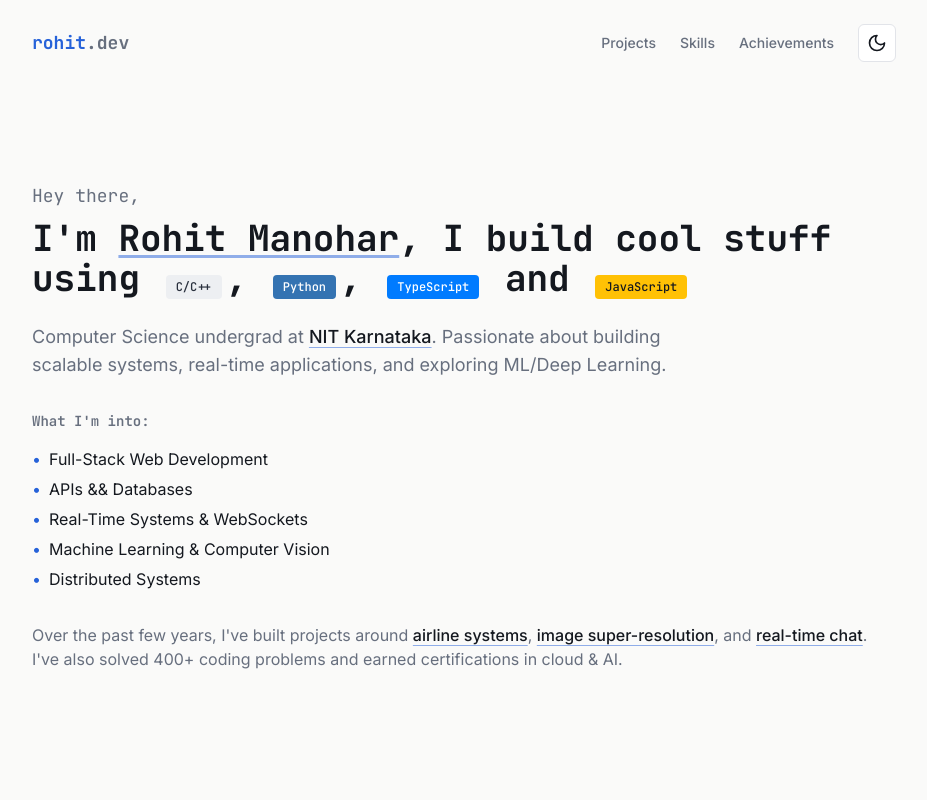
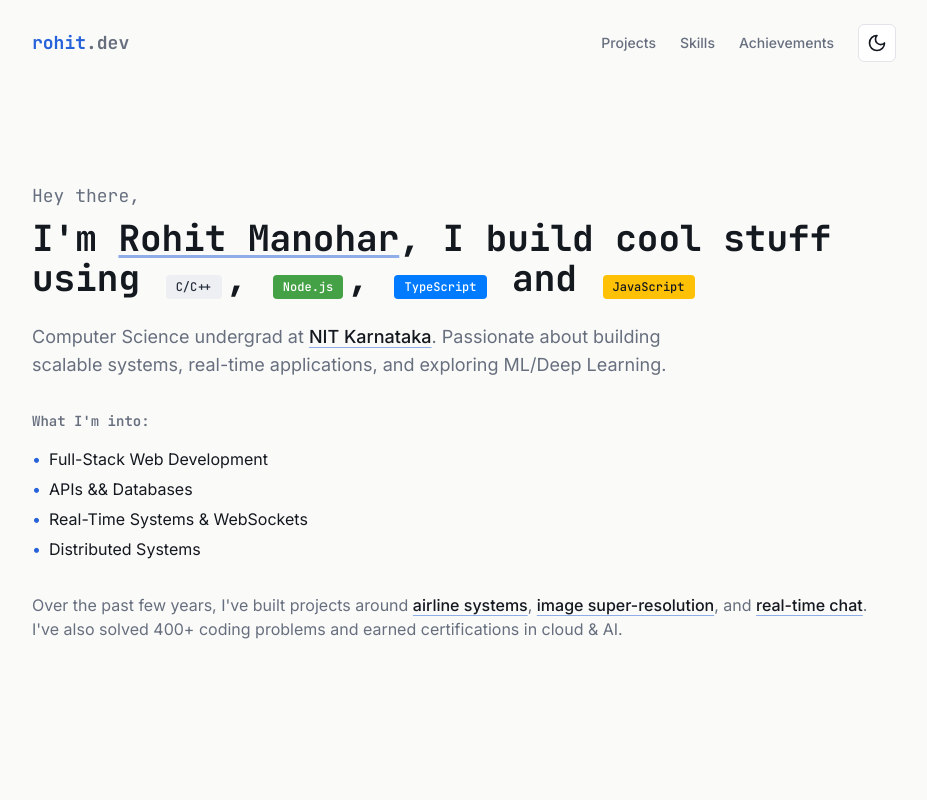
Before and after one commit to rohitmanohar2108/Updated_Portfolio_Jan_2026, a React (Vite) app: page / in a window 1280 px wide. Shown: the top 800 px of the page, without its empty margins (176-1103 px from the left). Built offline with nearby package versions, Linux system fonts and the light colour scheme; the HTML template or start-up script is replaced by a standard one.

Commit message:
few changes done

```diff
--- a/src/components/CodingProgress.tsx
+++ b/src/components/CodingProgress.tsx
@@ -45,12 +45,9 @@ const CodingProgress = () => {
             <span className="text-primary">/&gt;</span>
           </h2>
         </div>
-
-
         <div>
           <div className="flex justify-center">
             <div className="group  w-full sm:w-auto sm:max-w-none border border-border rounded-lg p-6 bg-card md:hover:border-primary/50 transition-all duration-300 md:hover:shadow-lg sm:p-10 flex flex-col sm:flex-row items-center gap-8 sm:gap-12">
-
               {/* Circular Progress Rings */}
               <div className="relative">
                 <svg width={size} height={size} className="transform -rotate-90">
--- a/src/components/Hero.tsx
+++ b/src/components/Hero.tsx
@@ -11,7 +11,7 @@ export const Hero = () => {
         <span className="link-underline cursor-pointer">Rohit Manohar</span>,
         I build cool stuff using{" "}
         <TechBadge tech="C/C++" className="mx-1" />,{" "}
-        <TechBadge tech="Python" className="mx-1" />,{" "}
+        <TechBadge tech="Node.js" className="mx-1" />,{" "}
         <TechBadge tech="TypeScript" className="mx-1" /> and{" "}
         <TechBadge tech="JavaScript" className="mx-1" />
       </h1>
@@ -37,9 +37,6 @@ export const Hero = () => {
           </li>
           <li className="flex items-center gap-2">
             <span className="text-primary">•</span> Real-Time Systems & WebSockets
-          </li>
-          <li className="flex items-center gap-2">
-            <span className="text-primary">•</span> Machine Learning & Computer Vision
           </li>
           <li className="flex items-center gap-2">
             <span className="text-primary">•</span> Distributed Systems
--- a/src/components/Skills.tsx
+++ b/src/components/Skills.tsx
@@ -3,21 +3,21 @@ import { TechBadge } from "./TechBadge";
 const skillCategories = [
   {
     title: "Languages",
-    skills: ["C/C++", "Python", "SQL", "JavaScript", "TypeScript"],
+    skills: ["C/C++", "SQL", "JavaScript", "TypeScript"],
   },
   {
     title: "Frameworks & Databases",
-    skills: ["React.js", "Node.js", "Express.js", "MySQL", "PostgreSQL", "TensorFlow", "Keras"],
+    skills: ["React.js", "Node.js", "Express.js", "MySQL", "PostgreSQL", "MongoDB"],
   },
   {
     title: "Tools & Cloud",
-    skills: ["VS Code", "Postman", "Aiven Cloud", "Git"],
+    skills: ["VS Code", "Github", "Socket.IO", "Postman", "Aiven Cloud", "Git"],
   },
   {
     title: "Relevant Courses",
     skills: ["Data Structures & Algorithms", "Operating Systems",
       "Object-Oriented Programming", "Database management system",
-      "Computer Networks", "Software Engineering", "Artificial Intelligence", "Wireless Network", "Cloud Computing"],
+      "Computer Networks", "Software Engineering", "Artificial Intelligence", "Wireless Network", "Cloud Computing", "Cloud Security"],
   },
 ];
 
```
